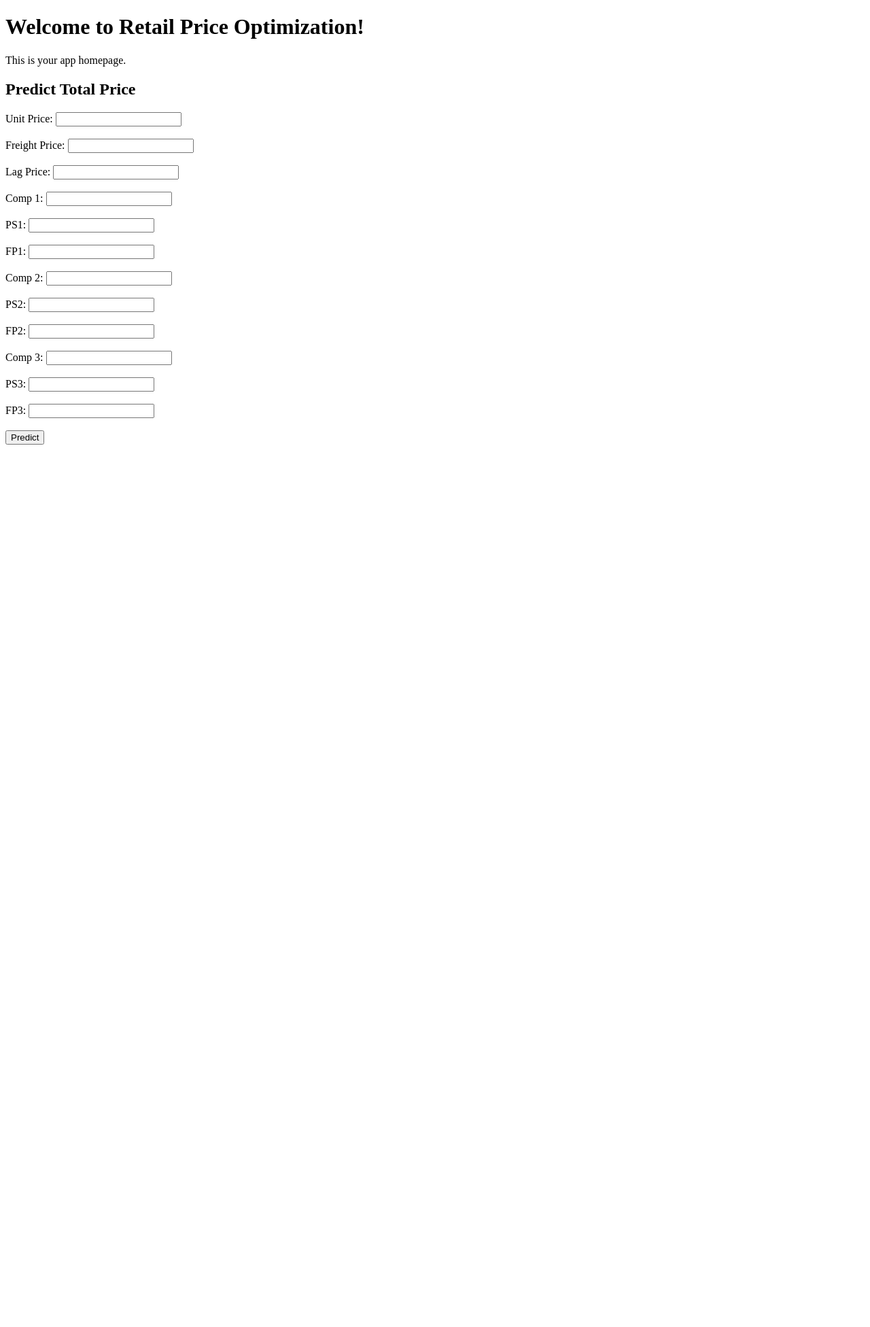
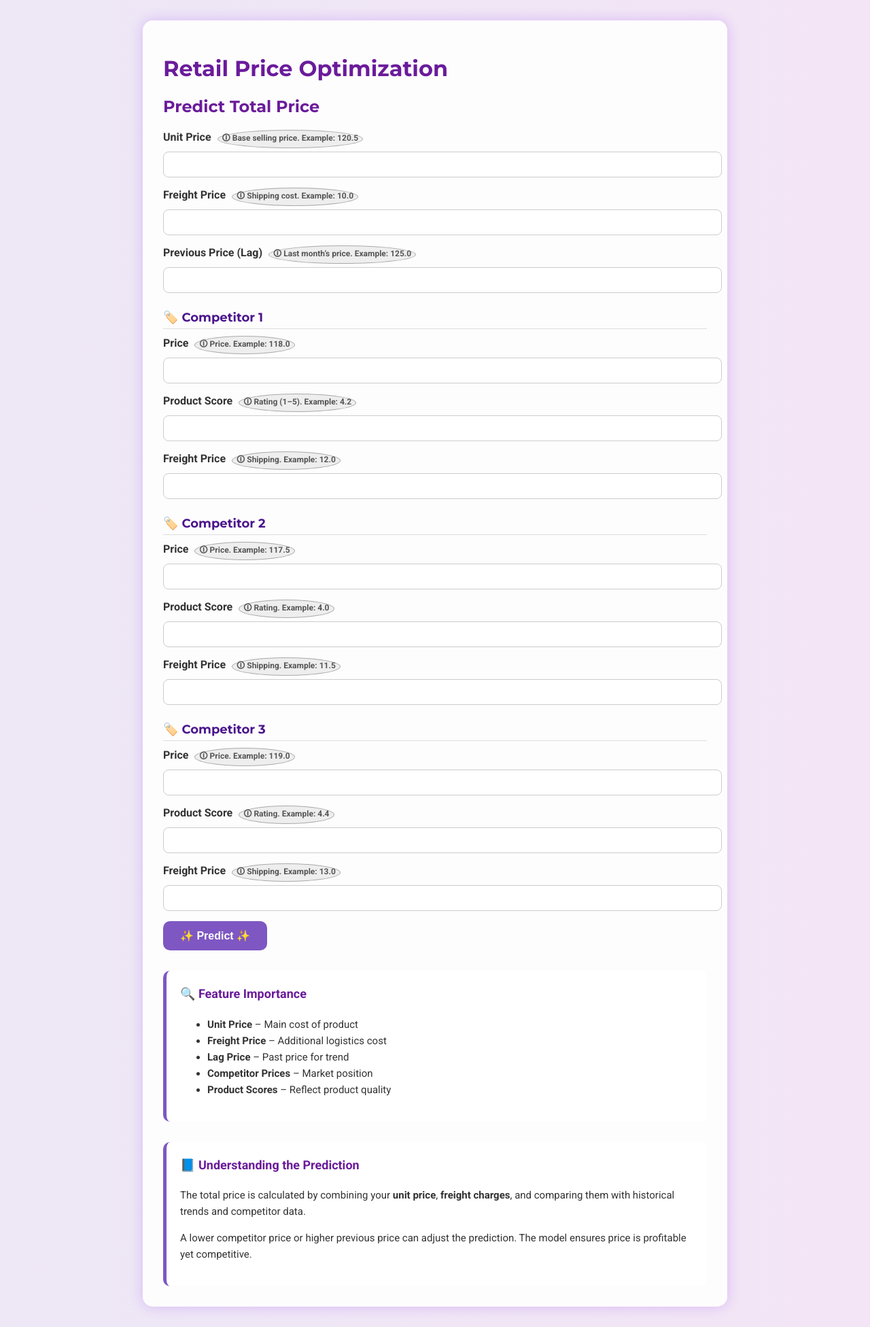
Before and after one commit to Lavanya-hue/Retail_price_optimization_AAT, a Flask app: page / in a window 1280 px wide. Shown: the whole page at 68% size. Before the commit the page ends 654 px from the top, so only its background shows below. Run offline with Flask 3, Linux system fonts and the light colour scheme; parts of the project's set-up code (start-up, migrations or seed data) failed here and were passed over.

Commit message:
updated the html file and css file

```diff
--- /dev/null
+++ b/app/Static/style.css
@@ -0,0 +1,99 @@
+body {
+    font-family: 'Roboto', sans-serif;
+    background: linear-gradient(to right, #ede7f6, #f3e5f5);
+    margin: 0;
+    padding: 30px;
+    color: #333;
+}
+
+.container {
+    max-width: 800px;
+    margin: auto;
+    background: #ffffffee;
+    padding: 30px;
+    border-radius: 15px;
+    box-shadow: 0 0 20px rgba(122, 0, 255, 0.2);
+}
+
+h1, h2 {
+    font-family: 'Montserrat', sans-serif;
+    color: #6a1b9a;
+}
+
+form .form-group {
+    margin-bottom: 15px;
+}
+
+label {
+    font-weight: bold;
+}
+
+input[type="number"] {
+    width: 100%;
+    padding: 10px;
+    margin-top: 5px;
+    border: 1px solid #ccc;
+    border-radius: 8px;
+    font-size: 14px;
+}
+
+button {
+    background-color: #7e57c2;
+    color: #fff;
+    padding: 12px 25px;
+    border: none;
+    border-radius: 10px;
+    font-size: 16px;
+    cursor: pointer;
+    font-weight: bold;
+    transition: background-color 0.3s ease;
+}
+
+button:hover {
+    background-color: #6a1b9a;
+}
+
+.tooltip {
+    display: inline-block;
+    cursor: help;
+    background: #eee;
+    border-radius: 50%;
+    padding: 2px 6px;
+    margin-left: 5px;
+    font-size: 12px;
+    color: #555;
+    border: 1px solid #aaa;
+    white-space: nowrap;
+    transition: background 0.2s ease;
+}
+
+.tooltip:hover {
+    background: #ddd;
+}
+
+.explanation {
+    margin-top: 30px;
+    padding: 20px;
+    background: rgba(255, 255, 255, 0.85);
+    border-left: 5px solid #7e57c2;
+    border-radius: 10px;
+    font-size: 15px;
+    line-height: 1.6;
+}
+
+.explanation h3 {
+    margin-top: 0;
+    font-size: 18px;
+    color: #6a1b9a;
+}
+
+.competitor-heading {
+    margin-top: 25px;
+    color: #4a148c;
+    font-weight: 600;
+    font-size: 18px;
+    font-family: 'Montserrat', sans-serif;
+    border-bottom: 1px solid #ddd;
+    padding-bottom: 5px;
+    margin-bottom: 10px;
+}
--- a/app/templates/index.html
+++ b/app/templates/index.html
@@ -1,60 +1,131 @@
 <!DOCTYPE html>
-<html>
+<html lang="en">
 <head>
+    <meta charset="UTF-8">
     <title>Retail Price Optimization</title>
+    <link rel="stylesheet" href="{{ url_for('static', filename='style.css') }}">
+    <link href="https://fonts.googleapis.com/css2?family=Roboto:wght@400;700&family=Montserrat:wght@500;700&display=swap" rel="stylesheet">
 </head>
 <body>
-    <h1>Welcome to Retail Price Optimization!</h1>
-    <p>This is your app homepage.</p>
+    <div class="container">
+        <h1>Retail Price Optimization</h1>
+        <h2>Predict Total Price</h2>
 
-    <h2>Predict Total Price</h2>
-    <form id="predict-form">
-        <label for="unit_price">Unit Price:</label>
-        <input type="number" id="unit_price" name="unit_price" step="any" required><br><br>
+        <form id="predict-form">
+            <div class="form-group">
+                <label for="unit_price">
+                    Unit Price
+                    <span class="tooltip">🛈 Base selling price. Example: 120.5</span>
+                </label>
+                <input type="number" id="unit_price" name="unit_price" step="any" required>
+            </div>
 
-        <label for="freight_price">Freight Price:</label>
-        <input type="number" id="freight_price" name="freight_price" step="any" required><br><br>
+            <div class="form-group">
+                <label for="freight_price">
+                    Freight Price
+                    <span class="tooltip">🛈 Shipping cost. Example: 10.0</span>
+                </label>
+                <input type="number" id="freight_price" name="freight_price" step="any" required>
+            </div>
 
-        <label for="lag_price">Lag Price:</label>
-        <input type="number" id="lag_price" name="lag_price" step="any" required><br><br>
+            <div class="form-group">
+                <label for="lag_price">
+                    Previous Price (Lag)
+                    <span class="tooltip">🛈 Last month’s price. Example: 125.0</span>
+                </label>
+                <input type="number" id="lag_price" name="lag_price" step="any" required>
+            </div>
 
-        <label for="comp_1">Comp 1:</label>
-        <input type="number" id="comp_1" name="comp_1" step="any" required><br><br>
+            <!-- Competitor 1 -->
+            <h3 class="competitor-heading">🏷️ Competitor 1</h3>
+            <div class="form-group">
+                <label for="comp_1">
+                    Price <span class="tooltip">🛈 Price. Example: 118.0</span>
+                </label>
+                <input type="number" id="comp_1" name="comp_1" step="any" required>
+            </div>
+            <div class="form-group">
+                <label for="ps1">
+                    Product Score <span class="tooltip">🛈 Rating (1–5). Example: 4.2</span>
+                </label>
+                <input type="number" id="ps1" name="ps1" step="any" required>
+            </div>
+            <div class="form-group">
+                <label for="fp1">
+                    Freight Price <span class="tooltip">🛈 Shipping. Example: 12.0</span>
+                </label>
+                <input type="number" id="fp1" name="fp1" step="any" required>
+            </div>
 
-        <label for="ps1">PS1:</label>
-        <input type="number" id="ps1" name="ps1" step="any" required><br><br>
+            <!-- Competitor 2 -->
+            <h3 class="competitor-heading">🏷️ Competitor 2</h3>
+            <div class="form-group">
+                <label for="comp_2">
+                    Price <span class="tooltip">🛈 Price. Example: 117.5</span>
+                </label>
+                <input type="number" id="comp_2" name="comp_2" step="any" required>
+            </div>
+            <div class="form-group">
+                <label for="ps2">
+                    Product Score <span class="tooltip">🛈 Rating. Example: 4.0</span>
+                </label>
+                <input type="number" id="ps2" name="ps2" step="any" required>
+            </div>
+            <div class="form-group">
+                <label for="fp2">
+                    Freight Price <span class="tooltip">🛈 Shipping. Example: 11.5</span>
+                </label>
+                <input type="number" id="fp2" name="fp2" step="any" required>
+            </div>
 
-        <label for="fp1">FP1:</label>
-        <input type="number" id="fp1" name="fp1" step="any" required><br><br>
+            <!-- Competitor 3 -->
+            <h3 class="competitor-heading">🏷️ Competitor 3</h3>
+            <div class="form-group">
+                <label for="comp_3">
+                    Price <span class="tooltip">🛈 Price. Example: 119.0</span>
+                </label>
+                <input type="number" id="comp_3" name="comp_3" step="any" required>
+            </div>
+            <div class="form-group">
+                <label for="ps3">
+                    Product Score <span class="tooltip">🛈 Rating. Example: 4.4</span>
+                </label>
+                <input type="number" id="ps3" name="ps3" step="any" required>
+            </div>
+            <div class="form-group">
+                <label for="fp3">
+                    Freight Price <span class="tooltip">🛈 Shipping. Example: 13.0</span>
+                </label>
+                <input type="number" id="fp3" name="fp3" step="any" required>
+            </div>
 
-        <label for="comp_2">Comp 2:</label>
-        <input type="number" id="comp_2" name="comp_2" step="any" required><br><br>
+            <button type="submit">✨ Predict ✨</button>
+        </form>
 
-        <label for="ps2">PS2:</label>
-        <input type="number" id="ps2" name="ps2" step="any" required><br><br>
+        <h3 id="result"></h3>
 
-        <label for="fp2">FP2:</label>
-        <input type="number" id="fp2" name="fp2" step="any" required><br><br>
+        <div class="explanation">
+            <h3>🔍 Feature Importance</h3>
+            <ul>
+                <li><strong>Unit Price</strong> – Main cost of product</li>
+                <li><strong>Freight Price</strong> – Additional logistics cost</li>
+                <li><strong>Lag Price</strong> – Past price for trend</li>
+                <li><strong>Competitor Prices</strong> – Market position</li>
+                <li><strong>Product Scores</strong> – Reflect product quality</li>
+            </ul>
+        </div>
 
-        <label for="comp_3">Comp 3:</label>
-        <input type="number" id="comp_3" name="comp_3" step="any" required><br><br>
-
-        <label for="ps3">PS3:</label>
-        <input type="number" id="ps3" name="ps3" step="any" required><br><br>
-
-        <label for="fp3">FP3:</label>
-        <input type="number" id="fp3" name="fp3" step="any" required><br><br>
-
-        <button type="submit">Predict</button>
-    </form>
-
-    <h3 id="result"></h3>
+        <div class="explanation">
+            <h3>📘 Understanding the Prediction</h3>
+            <p>The total price is calculated by combining your <strong>unit price</strong>, <strong>freight charges</strong>, and comparing them with historical trends and competitor data.</p>
+            <p>A lower competitor price or higher previous price can adjust the prediction. The model ensures price is profitable yet competitive.</p>
+        </div>
+    </div>
 
     <script>
         const form = document.getElementById('predict-form');
         form.addEventListener('submit', async (e) => {
             e.preventDefault();
-
             const features = {
                 unit_price: parseFloat(document.getElementById('unit_price').value),
                 freight_price: parseFloat(document.getElementById('freight_price').value),
@@ -77,14 +148,12 @@
                     body: JSON.stringify(features)
                 });
 
-                if (!response.ok) {
-                    throw new Error(`Server error: ${response.status}`);
-                }
+                if (!response.ok) throw new Error(`Server error: ${response.status}`);
 
                 const data = await response.json();
-                document.getElementById('result').innerText = `Predicted Total Price: ${data.predicted_total_price}`;
+                document.getElementById('result').innerText = `💰 Predicted Total Price: ₹${data.predicted_total_price}`;
             } catch (error) {
-                document.getElementById('result').innerText = `Error: ${error.message}`;
+                document.getElementById('result').innerText = `❌ Error: ${error.message}`;
             }
         });
     </script>
```
Also changed, not shown: mlruns/0/e50a655470e54df7ad1b787d051f6907/meta.yaml (added, +15 -0 lines), 8 other files.
